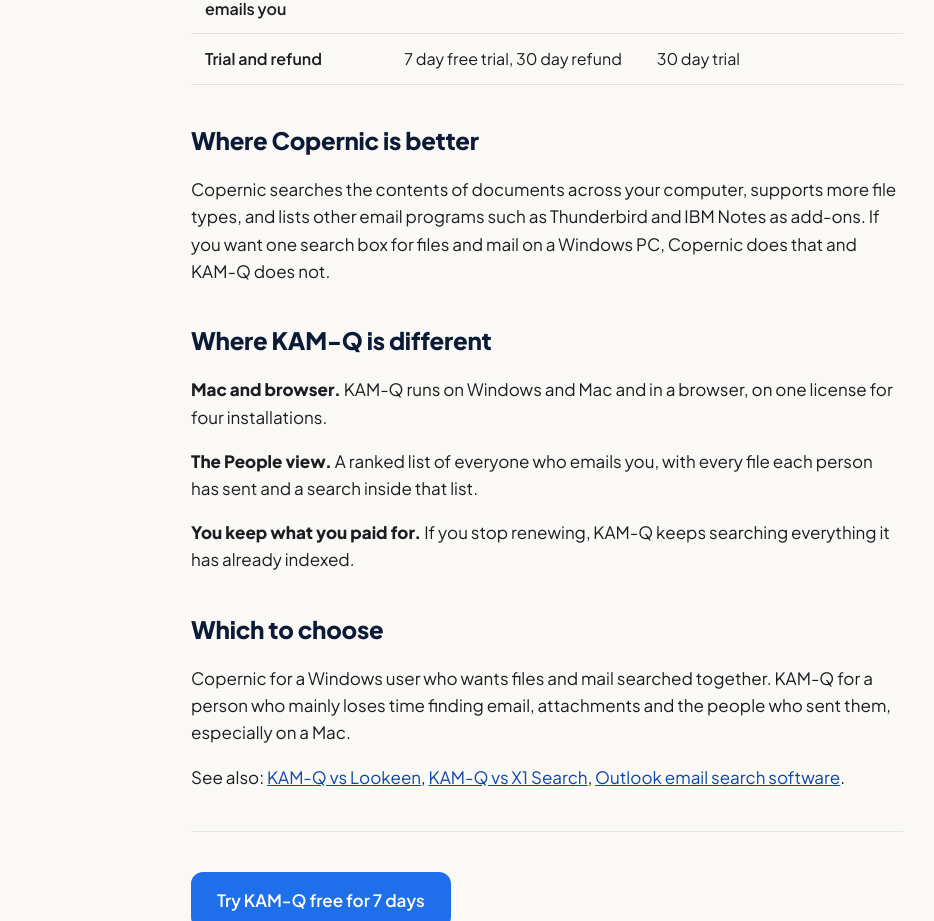
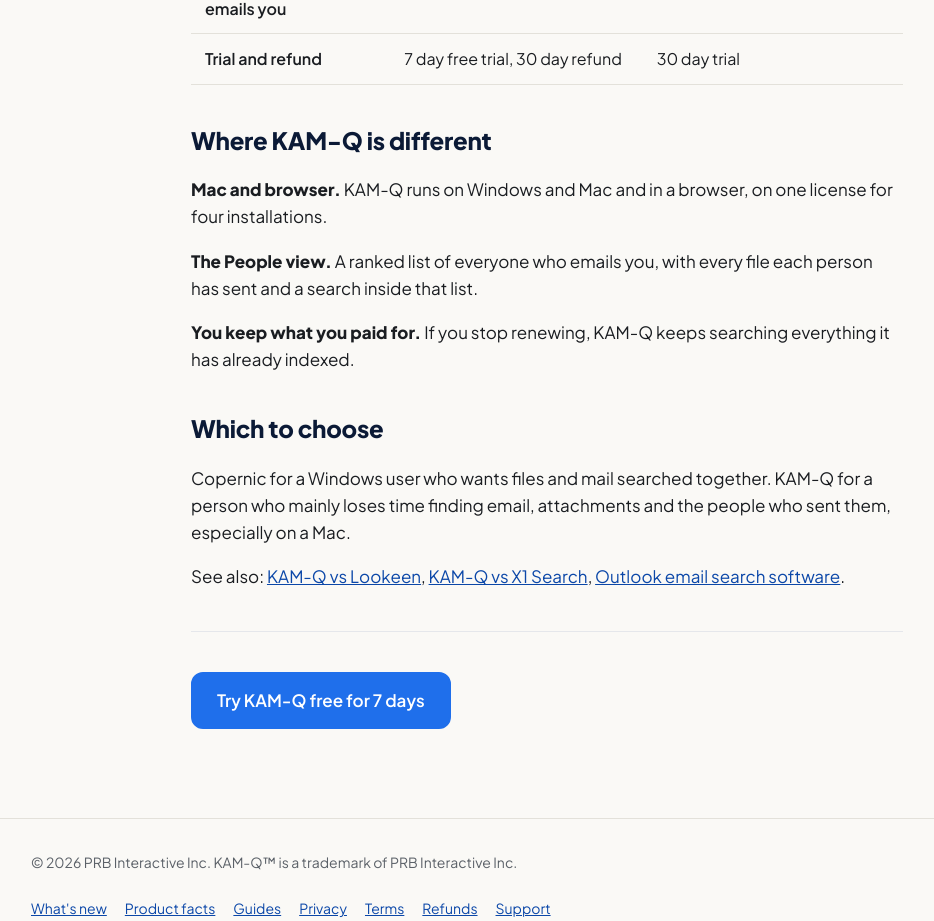
Before and after one commit to Berkyberk1/kam-q-site, a plain HTML site: page kam-q-vs-copernic.html in a window 1280 px wide. Shown: the part 1300-2221 px from the top of the page, without its empty margins (93-1027 px from the left). Drawn offline with Linux system fonts and the light colour scheme.

Commit message:
Remove "Where Copernic is better" section from Copernic comparison page
Co-Authored-By: Claude Sonnet 5.5 <noreply@anthropic.com>
Claude-Session: https://claude.ai/code/session_01UiYZV1Bd8QJ9WgUkrNj544

```diff
--- a/kam-q-vs-copernic.html
+++ b/kam-q-vs-copernic.html
@@ -77,8 +77,6 @@
 <tr><td>Ranked view of who emails you</td><td>Yes (People view)</td><td>Not listed</td></tr>
 <tr><td>Trial and refund</td><td>7 day free trial, 30 day refund</td><td>30 day trial</td></tr>
 </table>
-<h2>Where Copernic is better</h2>
-<p>Copernic searches the contents of documents across your computer, supports more file types, and lists other email programs such as Thunderbird and IBM Notes as add-ons. If you want one search box for files and mail on a Windows PC, Copernic does that and KAM-Q does not.</p>
 <h2>Where KAM-Q is different</h2>
 <p><b>Mac and browser.</b> KAM-Q runs on Windows and Mac and in a browser, on one license for four installations.</p>
 <p><b>The People view.</b> A ranked list of everyone who emails you, with every file each person has sent and a search inside that list.</p>
```
